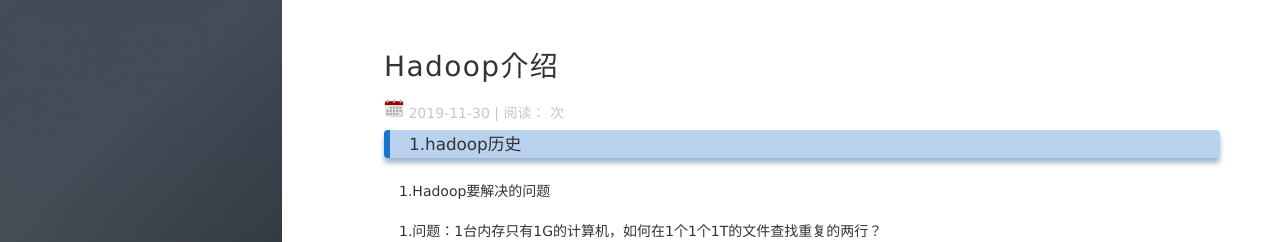
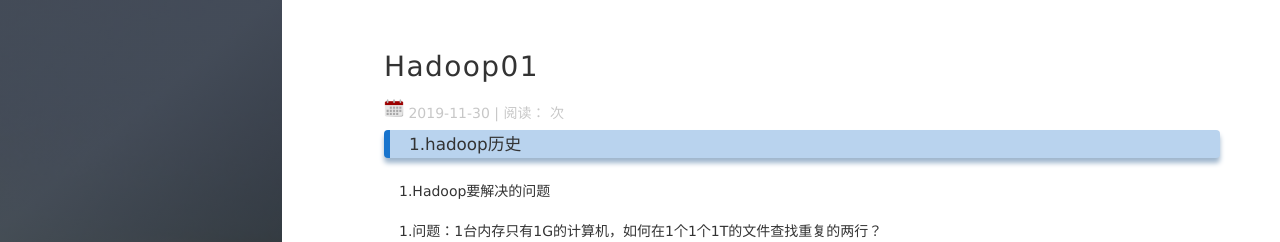
Before and after one commit to sirFive/sirFive.github.io, a Jekyll site: the page built from _posts/2019-11-30-Hadoop-入门、hadfs.MD, in a window 1280 px wide and 900 px high. Shown: the top 242 px of the window. Built offline with Jekyll 4.4.1, drawn with Linux system fonts in a browser that asks for light colours; nearby versions of some CDN libraries; comment, search, counter and statistics services are not loaded.

Commit message:
Hadoop01 hadoop历史、hadoop存储模型、架构模型、读写流程、伪分布式安装

```diff
--- a/_posts/2019-11-30-Hadoop-入门、hadfs.MD
+++ b/_posts/2019-11-30-Hadoop-入门、hadfs.MD
@@ -1,6 +1,6 @@
 ---
 layout: post
-title: "Hadoop介绍"
+title: "Hadoop01"
 date: 2019-11-30
 description: "hadoop历史、hadoop存储模型、架构模型、读写流程、伪分布式安装"
 tag: Hadoop
```
